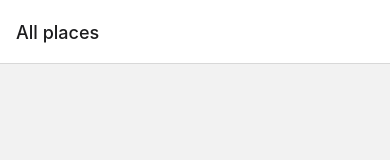
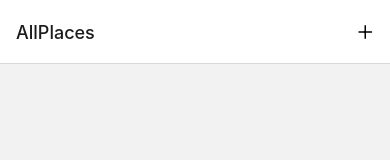
Before and after one commit to filipb025/locations-react-native, a React Native app: screen / in a window 390 px wide. Shown: the top 160 px of the page. Built offline with nearby package versions, Linux system fonts and the light colour scheme.

Commit message:
adding header button

```diff
--- a/App.js
+++ b/App.js
@@ -3,6 +3,7 @@
 import {createNativeStackNavigator} from "@react-navigation/native-stack";
 import AllPlaces from "./screens/AllPlaces";
 import AddPlace from "./screens/AddPlace";
+import IconButton from "./components/UI/IconButton";
 
 const Stack = createNativeStackNavigator()
 
@@ -12,8 +13,11 @@
             <StatusBar style='dark'/>
             <NavigationContainer>
                 <Stack.Navigator>
-                    <Stack.Screen name='All places' component={AllPlaces}/>
-                    <Stack.Screen name='Add place' component={AddPlace}/>
+                    <Stack.Screen name='AllPlaces' component={AllPlaces} options={({navigation}) => ({
+                        headerRight: ({tintColor}) => <IconButton icon='add' size={24} color={tintColor}
+                                                                  onPress={() => navigation.navigate('AddPlace')}/>
+                    })}/>
+                    <Stack.Screen name='AddPlace' component={AddPlace}/>
                 </Stack.Navigator>
             </NavigationContainer>
         </>
--- a/components/Places/PlaceForm.js
+++ b/components/Places/PlaceForm.js
@@ -1,3 +1,5 @@
+import {View, Text} from 'react-native'
+
 function PlaceForm() {
     return (
         <View>
--- /dev/null
+++ b/components/UI/IconButton.js
@@ -0,0 +1,22 @@
+import {Pressable,StyleSheet} from "react-native";
+import {Ionicons} from "@expo/vector-icons"
+
+function IconButton({icon, size, color, onPress}) {
+    return <Pressable style={({pressed}) => [styles.button, pressed && styles.pressed]} onPress={onPress}>
+        <Ionicons name={icon} size={size} color={color}/>
+    </Pressable>
+}
+
+const styles = StyleSheet.create({
+    button: {
+        padding: 8,
+        margin: 4,
+        justifyContent: 'center',
+        alignItems: 'center'
+    },
+    pressed: {
+        opacity: 0.7
+    }
+})
+
+export default IconButton
--- a/package.json
+++ b/package.json
@@ -21,7 +21,8 @@
     "react-native-web": "0.17.7"
   },
   "devDependencies": {
-    "@babel/core": "^7.12.9"
+    "@babel/core": "^7.12.9",
+    "@expo/vector-icons": "^13.0.0"
   },
   "private": true
 }
```
Also changed, not shown: 2 other files (tests, documents, lock files or other folders).
